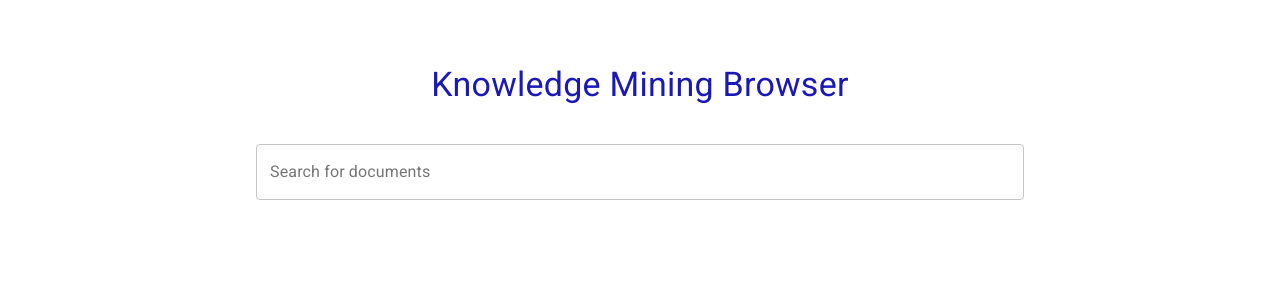
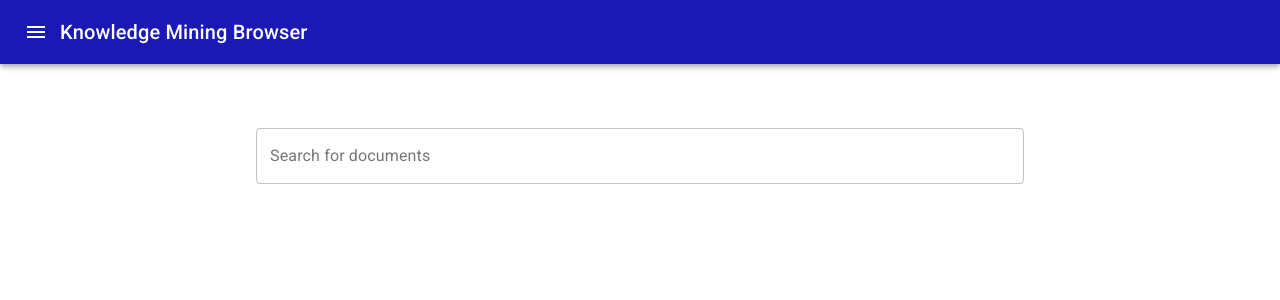
Before and after one commit to malwinq/AI-on-Azure-Semantive, a React (Create React App) app in the folder web-app/knowledge-mining/: page / in a window 1280 px wide. Shown: the top 300 px of the page. Built offline with nearby package versions, Linux system fonts and the light colour scheme.

Commit message:
Add NavBar

```diff
--- a/web-app/knowledge-mining/src/Header.js
+++ b/web-app/knowledge-mining/src/Header.js
@@ -1,6 +1,19 @@
 import React, { Component } from 'react';
 import Typography from '@material-ui/core/Typography';
 import { withStyles } from '@material-ui/core/styles';
+import { ThemeProvider, createMuiTheme } from '@material-ui/core/styles';
+import AppBar from '@material-ui/core/AppBar';
+import Toolbar from '@material-ui/core/Toolbar';
+import IconButton from '@material-ui/core/IconButton';
+import MenuIcon from '@material-ui/icons/Menu';
+
+const theme = createMuiTheme({
+  typography: {
+    fontFamily: [
+      'Roboto',
+      'cursive',
+    ].join(','),
+  },});
 
 const styles = {
   root: {
@@ -10,15 +23,32 @@ const styles = {
     marginLeft: 'auto',
     marginBottom: '3%'
   },
+  navBar: {
+    backgroundColor: '#1b19b6'
+  }
 }
 
 class Header extends Component {
   render() {
     const { classes } = this.props;
     return (
-        <Typography variant="h4" className={classes.root}>
+        <div>
+        <AppBar position="static" className={classes.navBar}>
+        <Toolbar>
+          <IconButton edge="start" className={classes.menuButton} color="inherit" aria-label="menu">
+            <MenuIcon />
+          </IconButton>
+          <Typography variant="h6" className={classes.title}>
             Knowledge Mining Browser
-        </Typography>
+          </Typography>
+        </Toolbar>
+      </AppBar>
+        <ThemeProvider theme={theme}>
+            <Typography variant="h5" className={classes.root}>
+
+            </Typography>
+        </ThemeProvider>
+        </div>
       );
   }
 }
```
